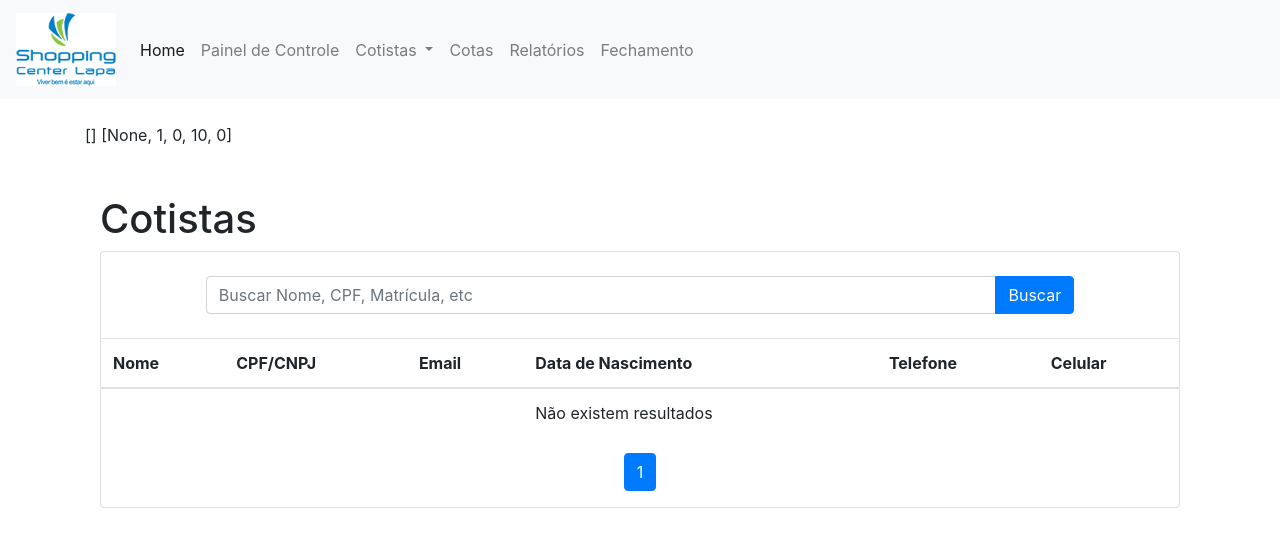
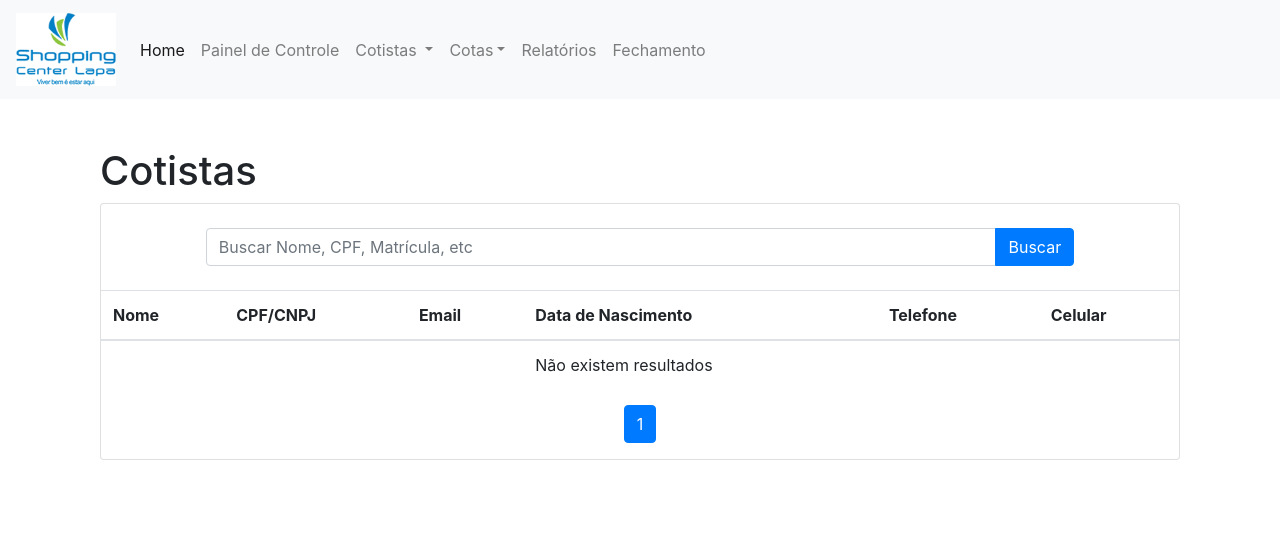
Before and after one commit to alexodisseus/panca-louca, a Flask app: page /cotistas/ in a window 1280 px wide. Shown: the top 547 px of the page. Run offline with Flask 3, Linux system fonts and the light colour scheme; some libraries are stand-ins or nearby versions.

Commit message:
comentario

```diff
--- a/pl/templates/base.html
+++ b/pl/templates/base.html
@@ -45,8 +45,14 @@
           <a class="dropdown-item" href="{{url_for('shareholder.create')}}">Criar</a>
         </div>
       </li>
-      <li class="nav-item">
-        <a class="nav-link" href="#cotas">Cotas</a>
+      <li class="nav-item dropdown" >
+        <a class="nav-link dropdown-toggle" href="#" id="cotistasDropdown" role="button" data-toggle="dropdown" aria-haspopup="true" aria-expanded="false">
+        Cotas</a>
+        <div class="dropdown-menu" aria-labelledby="cotistasDropdown">
+          <a class="dropdown-item" href="{{url_for('shareholder.index')}}">Listar</a>
+          <a class="dropdown-item" href="{{url_for('shareholder.create')}}">Criar</a>
+        </div>
+
       </li>
       <li class="nav-item">
         <a class="nav-link" href="#relatorios">Relatórios</a>
--- a/pl/templates/shareholder/index.html
+++ b/pl/templates/shareholder/index.html
@@ -7,8 +7,6 @@
                   href="{{url_for('static', filename='index.css')}}">
 {% endblock %}
 {% block content %}
-{{data}}
-{{pagination}}
 <div class="container mt-5">
     <h1>Cotistas</h1>
     <div class="card table-responsive-md">
@@ -91,10 +89,11 @@
         <ul class="pagination justify-content-center">
             {% if pagination[1] > 1: %}
             <li class="page-item ">
-                <a class="page-link" href="?page=1">primeira</a>
+                <a class="page-link" href="{{url_for('shareholder.index' , page=1 , search=pagination[0]) }}">primeira</a>
             </li>
             <li class="page-item ">
-                <a class="page-link" href="?page={{ pagination[1] - 1 }}">anterior</a>
+
+                <a class="page-link" href="{{url_for('shareholder.index' , page = pagination[1] - 1 , search=pagination[0]) }}">anterior</a>
             </li>
             {% endif %}
 
@@ -106,11 +105,12 @@
             {% if pagination[4] > pagination[1]:%}
             <li class="page-item">
 
-                <a class="page-link" href="?page={{ pagination[1] + 1 }}">próxima</a>
+                <a class="page-link" href="{{url_for('shareholder.index' , page = pagination[1] + 1 , search=pagination[0]) }}">próxima</a>
             </li>
             <li class="page-item">
 
-                <a class="page-link" href="?page={{ pagination[4]  }}">última</a>
+                <a class="page-link" href="{{url_for('shareholder.index' , page = pagination[4] , search=pagination[0]) }}">última</a>
+
             </li>
             {% endif %}
         </ul>
```
